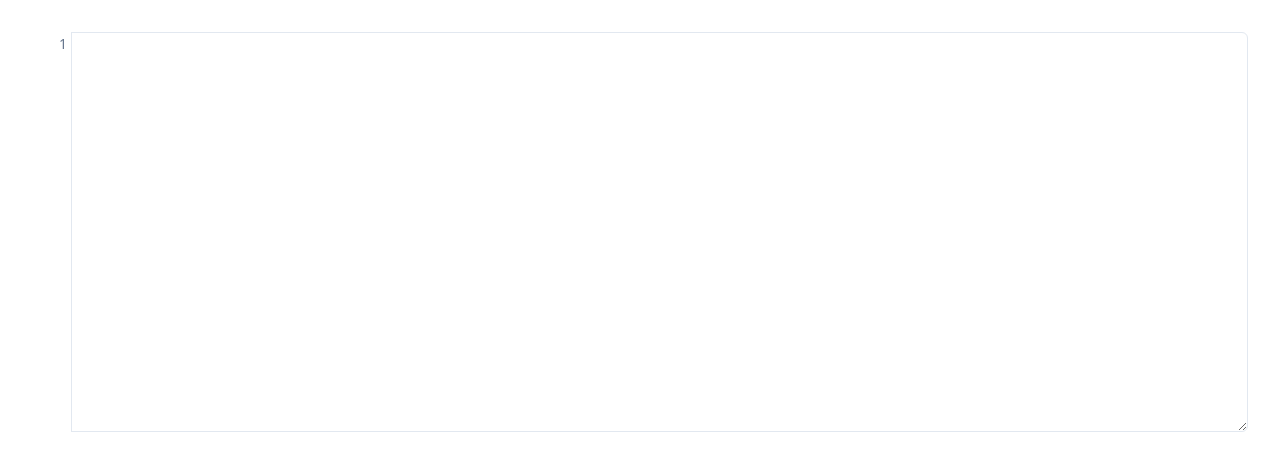
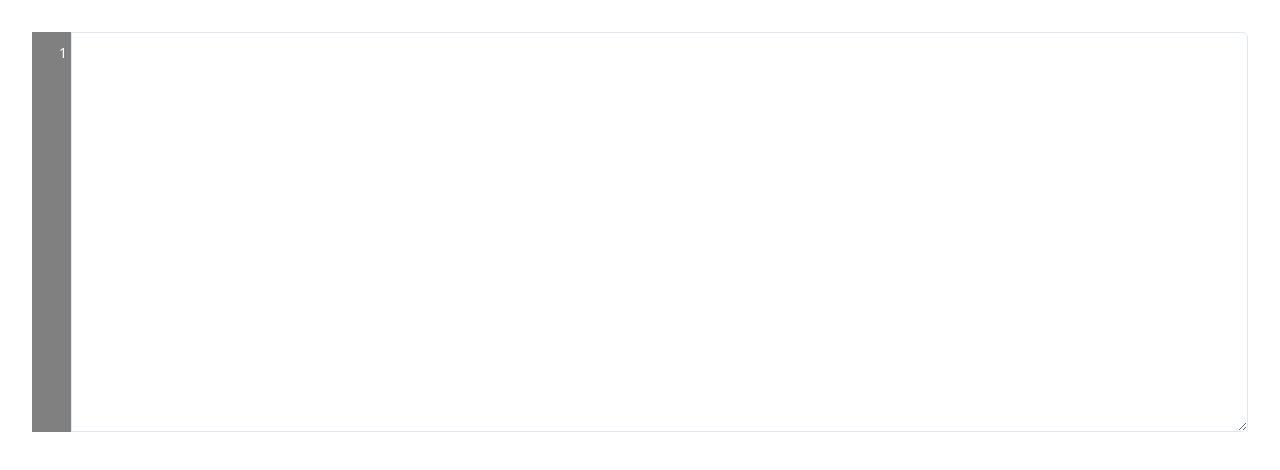
Before and after one commit to jeffbalagosa/diff-checker, a React (Vite) app: page / in a window 1280 px wide. Shown: the top 470 px of the page. Built offline with nearby package versions, Linux system fonts and the light colour scheme.

Commit message:
Style numbers.

```diff
--- a/src/components/TextPanel/TextPanel.tsx
+++ b/src/components/TextPanel/TextPanel.tsx
@@ -27,7 +27,7 @@ const TextPanel = React.forwardRef<HTMLTextAreaElement, TextareaProps>(
         <div
           ref={lineNumbersRef}
           className="absolute top-0 left-0 w-10 h-full border-r border-input bg-background text-sm text-muted-foreground flex flex-col items-center overflow-hidden"
-          style={{ lineHeight: "1.5", paddingTop: "2px" }}
+          style={{ lineHeight: "1rem", paddingTop: ".71rem", backgroundColor: "grey", color: "white", fontSize: "1.5"}}
         >
           {Array.from({ length: lineCount }).map((_, i) => (
             <span key={i} className="leading-5 select-none text-right w-full px-1">
```
